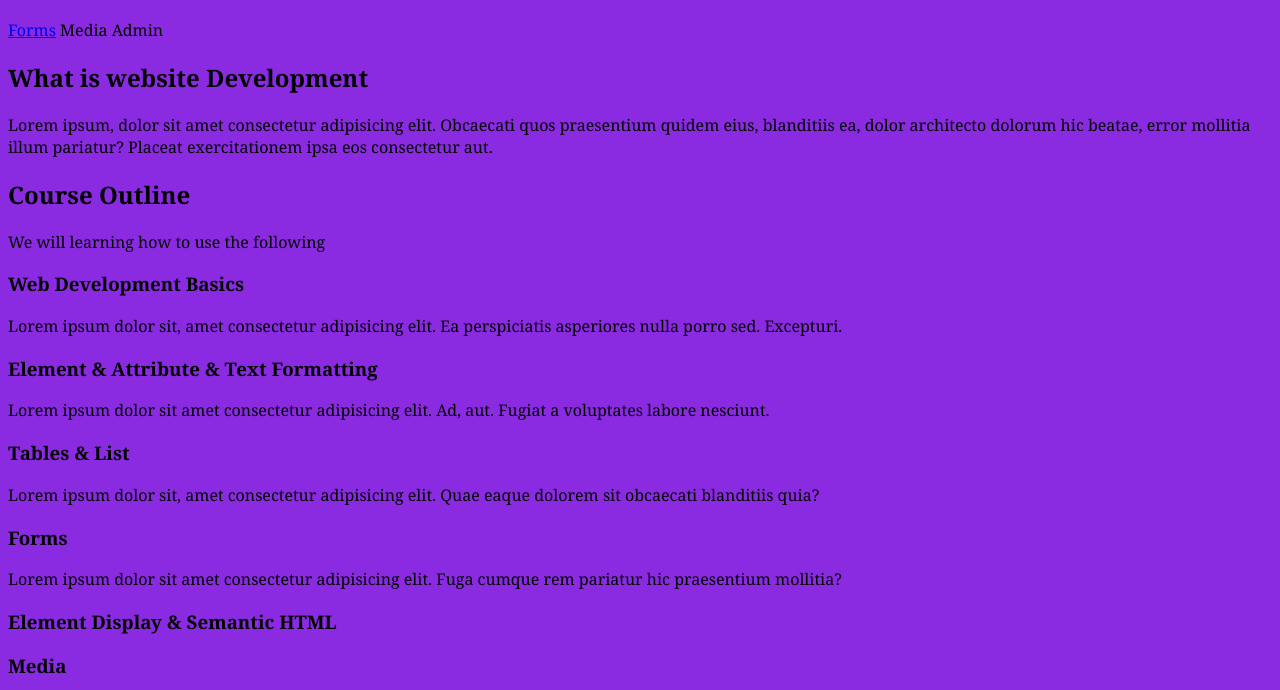
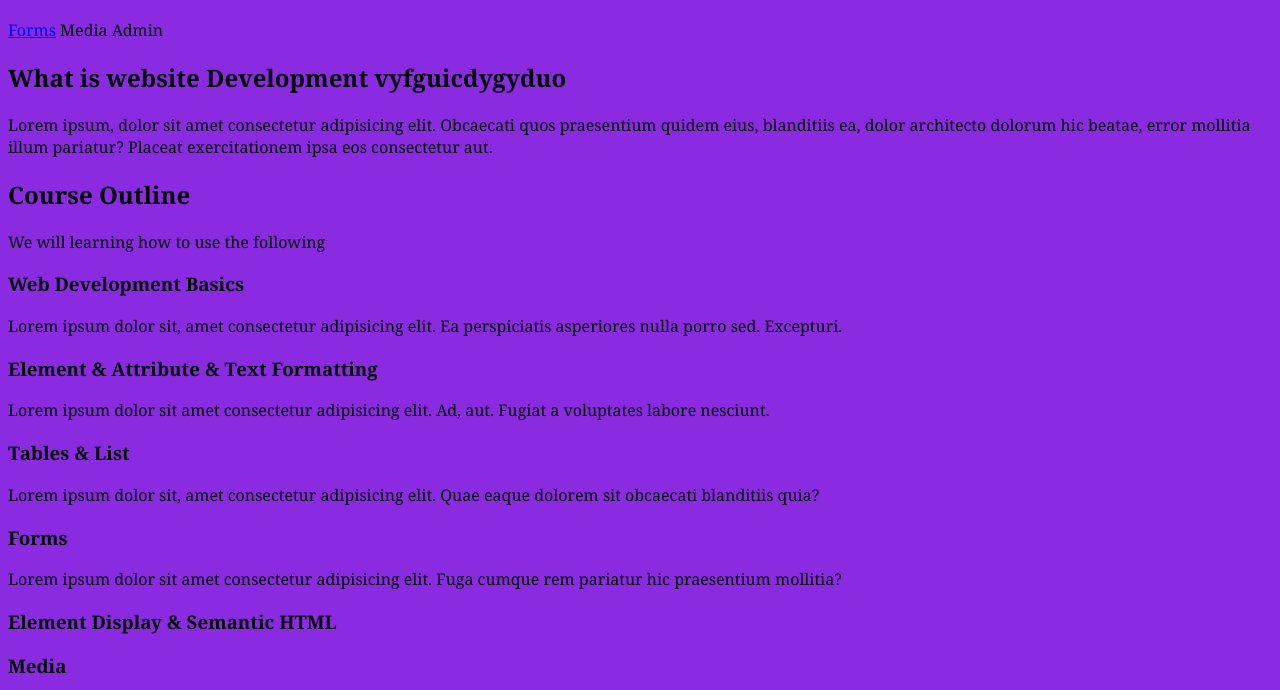
Before and after one commit to wuwokw/COURSE-STARTER-PROJECT, a plain HTML site: page index.html in a window 1280 px wide. Shown: the part 110-800 px from the top of the page. Drawn offline with Linux system fonts and the light colour scheme.

Commit message:
Update heading text in index.html

```diff
--- a/index.html
+++ b/index.html
@@ -16,7 +16,7 @@
     <a>Media</a>
     <a>Admin</a>
 
-    <h2>What is website Development</h2>
+    <h2>What is website Development vyfguicdygyduo</h2>
     <p>
       Lorem ipsum, dolor sit amet consectetur adipisicing elit. Obcaecati quos
       praesentium quidem eius, blanditiis ea, dolor architecto dolorum hic
```
